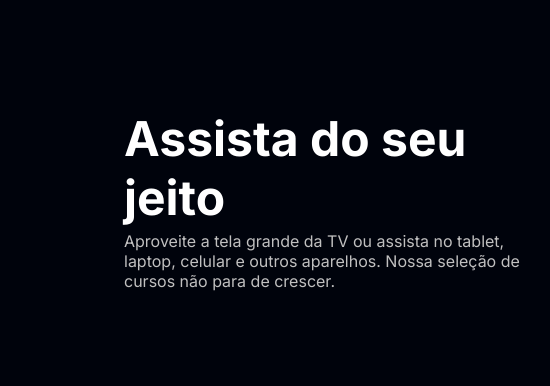
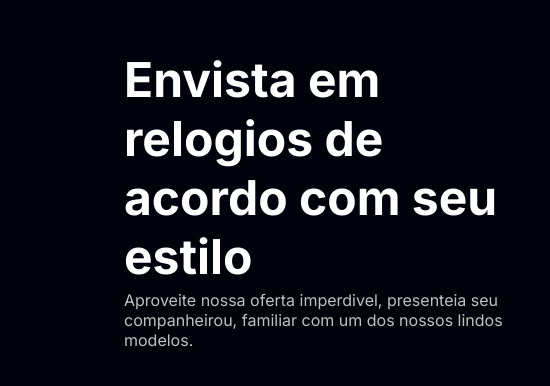
Before and after one commit to vpnails/nessasite, a plain HTML site: page index.html in a window 1280 px wide. Shown: the part 1000-1386 px from the top of the page, 548-1098 px from the left. Drawn offline with Linux system fonts and the light colour scheme.

Commit message:
add informação

```diff
--- a/index.html
+++ b/index.html
@@ -25,9 +25,9 @@
     <section class="container secundario">
         <img src="img/Plataformas.png" alt="Um monitor e um celular com a alura plus aberta" class="secundario__imagem">
         <div class="container__descricao">
-            <h2 class="descricao__titulo">Assista do seu jeito</h2>
-            <p class="descricao__texto">Aproveite a tela grande da TV ou assista no tablet, laptop, celular e outros
-                aparelhos. Nossa seleção de cursos não para de crescer.</p>
+            <h2 class="descricao__titulo">Envista em relogios de acordo com seu estilo</h2>
+            <p class="descricao__texto">Aproveite nossa oferta imperdivel, presenteia seu companheirou, familiar
+                com um dos nossos lindos modelos.</p>
         </div>
     </section>
 
```
